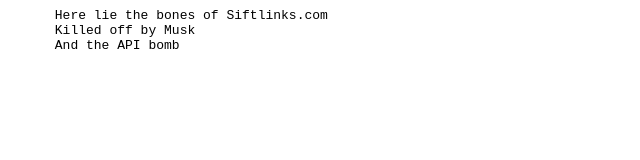
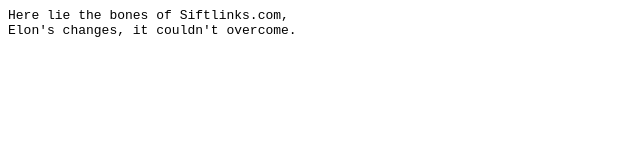
Before and after one commit to weejames/siftlinks.com, a plain HTML site: page index.html in a window 1280 px wide. Shown: the whole page, without its empty margins (0-640 px from the left). Drawn offline with Linux system fonts and the light colour scheme.

Commit message:
Update index.html

```diff
--- a/index.html
+++ b/index.html
@@ -4,9 +4,8 @@
   </head>
   <body>
     <pre>
-      Here lie the bones of Siftlinks.com
-      Killed off by Musk
-      And the API bomb
+Here lie the bones of Siftlinks.com,
+Elon's changes, it couldn't overcome.
     </pre>
   </body>
 </html>
```
